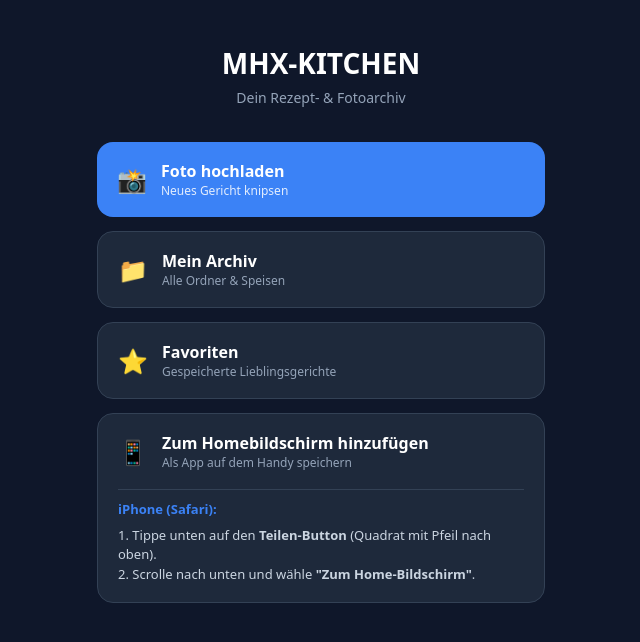
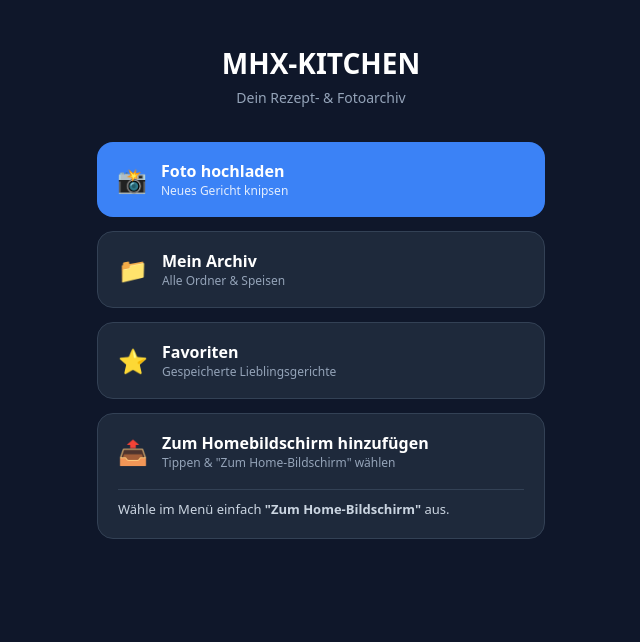
Before and after one commit to maxhuber9393/mhx-kitchen, a React (Vite) app: page / in a window 1280 px wide. Both pictures are taken after a click on the element 640 px from the left and 451 px from the top of the page. Shown: the top 642 px of the page, without its empty margins (319-959 px from the left). Built offline with nearby package versions, Linux system fonts and the light colour scheme.

Commit message:
feat: trigger share sheet on click

```diff
--- a/src/pages/Home.tsx
+++ b/src/pages/Home.tsx
@@ -18,15 +18,32 @@ export default function Home() {
     }
   }, [])
 
-  const handleAddToHomeScreen = () => {
+  const handleAddToHomeScreen = async () => {
+    // 1. Android / Chrome (falls verfügbar)
     if (deferredPrompt) {
       deferredPrompt.prompt()
       deferredPrompt.userChoice.then(() => {
         setDeferredPrompt(null)
       })
-    } else {
-      setShowGuide(!showGuide)
+      return
     }
+
+    // 2. iOS / Safari Web Share API triggern
+    if (navigator.share) {
+      try {
+        await navigator.share({
+          title: 'MHX-KITCHEN',
+          text: 'MHX-KITCHEN zum Homebildschirm hinzufügen',
+          url: window.location.href,
+        })
+        return
+      } catch (err) {
+        // Falls der User das Teilen-Menü abbricht
+      }
+    }
+
+    // 3. Fallback (Anleitung einblenden)
+    setShowGuide(!showGuide)
   }
 
   return (
@@ -38,7 +55,7 @@ export default function Home() {
         <p style={{ margin: '6px 0 0 0', color: '#94a3b8', fontSize: '14px' }}>Dein Rezept- & Fotoarchiv</p>
       </div>
 
-      {/* Buttons */}
+      {/* Buttons / Navigation */}
       <div style={{ display: 'flex', flexDirection: 'column', gap: '14px' }}>
 
         {/* Foto hochladen */}
@@ -74,7 +91,7 @@ export default function Home() {
           </div>
         </Link>
 
-        {/* Zum Homebildschirm hinzufügen */}
+        {/* 📤 Zum Homebildschirm hinzufügen (mit Teilen-Icon) */}
         <div
           onClick={handleAddToHomeScreen}
           style={{
@@ -89,18 +106,16 @@ export default function Home() {
           }}
         >
           <div style={{ display: 'flex', alignItems: 'center', gap: '14px' }}>
-            <span style={{ fontSize: '24px' }}>📱</span>
+            <span style={{ fontSize: '24px' }}>📤</span>
             <div style={{ color: 'white' }}>
               <div style={{ fontWeight: 'bold', fontSize: '16px' }}>Zum Homebildschirm hinzufügen</div>
-              <div style={{ fontSize: '12px', color: '#94a3b8' }}>Als App auf dem Handy speichern</div>
+              <div style={{ fontSize: '12px', color: '#94a3b8' }}>Tippen & "Zum Home-Bildschirm" wählen</div>
             </div>
           </div>
 
           {showGuide && (
             <div style={{ marginTop: '10px', paddingTop: '10px', borderTop: '1px solid #334155', fontSize: '13px', color: '#cbd5e1', lineHeight: '1.5' }}>
-              <p style={{ margin: '0 0 6px 0', fontWeight: 'bold', color: '#3b82f6' }}>iPhone (Safari):</p>
-              1. Tippe unten auf den <strong>Teilen-Button</strong> (Quadrat mit Pfeil nach oben).<br />
-              2. Scrolle nach unten und wähle <strong>"Zum Home-Bildschirm"</strong>.
+              Wähle im Menü einfach <strong>"Zum Home-Bildschirm"</strong> aus.
             </div>
           )}
         </div>
```
